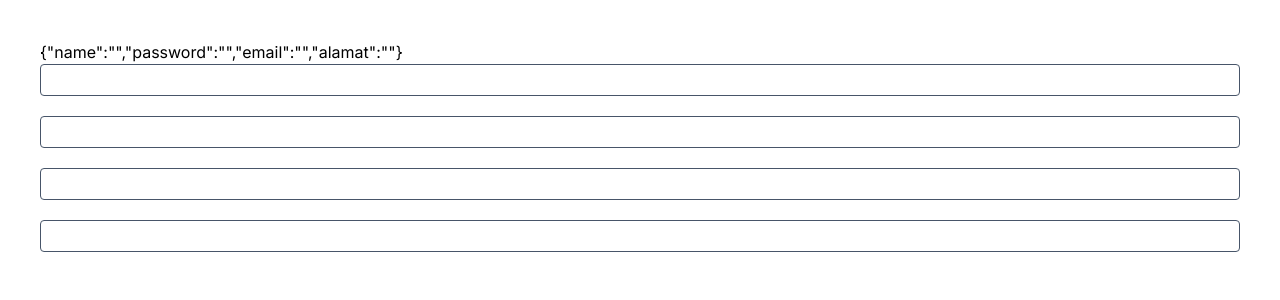
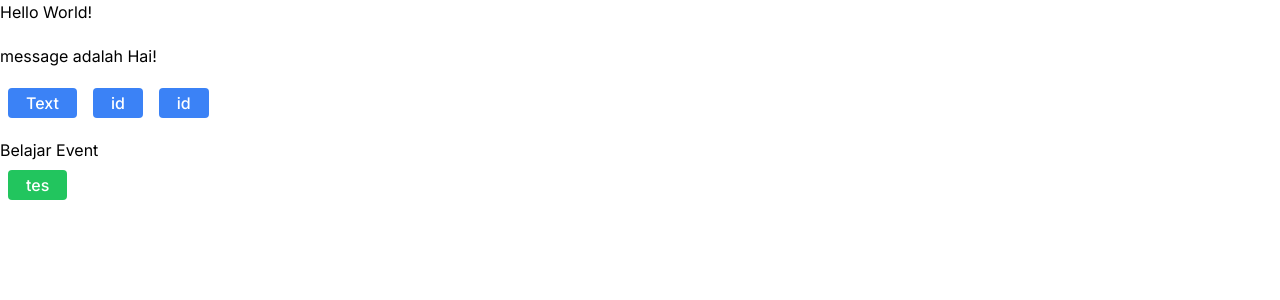
Before and after one commit to Rayyasa/belajar-frontend-nextjs, a Next.js app: page /event in a window 1280 px wide. Shown: the top 300 px of the page. Built offline with nearby package versions, Linux system fonts and the light colour scheme.

Commit message:
belajar react hook with pak ihsan

```diff
--- /dev/null
+++ b/app/belajar-Hook/Materi/UseEffect.tsx
@@ -0,0 +1,48 @@
+"use client";
+import { useEffect, useState,useRef } from "react";
+import InputText from "@/app/components/Latihan1";
+import Button from "@/app/components/Latihan2";
+export const BelajarEffect = () => {
+  let [message, setMessage] = useState("UseEffect belum berjalan");
+  let [count, setCount] = useState(0);
+  let [change, setChange] = useState(false);
+  let [currentTime, setCurrentTime] = useState(new Date());
+  useEffect(() => {
+    setCount((c) => c + 1)
+    const intervalId = setInterval(() => {
+      setCurrentTime(new Date());
+    }, 1000);
+    return () => {
+      clearInterval(intervalId);
+      console.log("UseEffect sudah berjalan");
+    };
+  },[message,change, currentTime]);
+  return (
+    <section>
+      <p>UseEffect Berjalan : {count}</p>
+      <p>{change ? "sudah" : "belum"}</p>
+      <p>{currentTime.toLocaleTimeString()}</p>
+      <div className="text-red-500 font-bold">{message}</div>
+      <InputText
+        value={message}
+        id="text"
+        name="text"
+        onChange={(e) => {
+          setMessage(e.target.value)
+        }}
+      />
+
+      <Button
+        title="ubah change"
+        colorSchema="red"
+        variant="solid"
+        onClick={() => {
+          setChange(!change)
+        }}
+      />
+
+
+
+    </section>
+  );
+};
--- /dev/null
+++ b/app/belajar-Hook/Materi/UseRef.tsx
@@ -0,0 +1,55 @@
+"use client";
+import { useRef } from "react";
+import Button from "@/app/components/Latihan2";
+import InputText from "@/app/components/Latihan1";
+
+export const BelajaruseReff = () => {
+  const targetAbout = useRef<HTMLDivElement>(null);
+
+  const scrollToAbout = () => {
+    targetAbout.current?.scrollIntoView({
+      behavior: "smooth",
+      block: "start",
+    })
+  };
+
+  const mouseEnter = () => {
+    const text = document.createElement("div");
+    text.className = "text-white bg-red-500 p-2";
+    const textnode = document.createTextNode('Selamat datang');
+    text.appendChild(textnode);
+    targetAbout.current?.appendChild(text);
+  };
+
+
+
+  return (
+    <section className="h-screen w-screen">
+      <nav className="h-[50px]">
+        <Button colorSchema="blue" variant="solid" title="Home" />
+        <Button colorSchema="red" variant="solid" title="Content" />
+        <Button
+          colorSchema="green"
+          variant="solid"
+          title="About"
+          onClick={scrollToAbout}
+        />
+      </nav>
+      <section className="h-[90%] overflow-auto">
+        <div className="min-h-screen bg-red-500 flex items-center justify-center">
+          <h1 className="text-white">Home </h1>
+        </div>
+        <div className="min-h-screen bg-blue-500 flex items-center justify-center">
+          <h1 className="text-white">Content </h1>
+        </div>
+        <div
+        onMouseEnter={mouseEnter}
+          ref={targetAbout}
+          className="min-h-screen bg-yellow-500 flex items-center justify-center"
+        >
+          <h1 className="text-white">About </h1>
+        </div>
+      </section>
+    </section>
+  );
+};
--- /dev/null
+++ b/app/belajar-Hook/page.tsx
@@ -0,0 +1,11 @@
+"use client";
+import { BelajarEffect } from "./Materi/UseEffect";
+import { BelajaruseReff } from "./Materi/UseRef";
+const Page = () => {
+  return (
+    <>
+      <BelajaruseReff />
+    </>
+  );
+};
+export default Page;
--- /dev/null
+++ b/app/components/Form Handle/Select.tsx
@@ -0,0 +1,57 @@
+import clsx from "clsx";
+import { ChangeEvent } from "react";
+
+type Variant = "solid" | "outline";
+type ColorSchema = "blue" | "red" | "green";
+
+interface ButtonProps {
+  options: { value: string | number; label: string }[];
+  name: string;
+  isError?: boolean;
+  messageError?: string;
+  id: string;
+  value: string | number | null;
+  onChange: (e: ChangeEvent<HTMLSelectElement>) => void;
+}
+
+const Select: React.FC<
+  ButtonProps & React.SelectHTMLAttributes<HTMLSelectElement>
+> = ({
+  options,
+  value,
+  name,
+  id,
+  messageError = "wajib di isi",
+  isError = false,
+  ...props
+}) => {
+  return (
+    <section>
+      <select
+        value={value}
+        name={name}
+        id={id}
+        className={clsx(`w-full h-8 border rounded px-2`, {
+          "border-red-500 border-2": isError,
+          "border-gray-700": !isError,
+        })}
+        {...props}
+      >
+        {!!value === false && <option>Pilih</option>}
+        {options?.map((option, index) => (
+          <option key={index} value={option.value}>
+            {option.label}
+          </option>
+        ))}
+      </select>
+      {isError ? (
+        <p className="text-red-500 font-bold">{messageError}</p>
+      ) : (
+        <></>
+      )}
+    </section>
+  );
+};
+
+
+export default Select;
--- /dev/null
+++ b/app/components/module/belajar.tsx
@@ -0,0 +1,21 @@
+import Button from "../Latihan2";
+
+interface BelajarProps {
+  handleSubmit: (a:number, b: string) => void;
+}
+
+const BelajarEvent : React.FC<BelajarProps> = ({handleSubmit}) => {
+  return (
+    <section>
+      <h1>Belajar Event</h1>
+      <Button
+        title="tes"
+        colorSchema="green"
+        onClick={()=> {
+          handleSubmit(200,'Ilham')
+        }}
+      />
+    </section>
+  );
+};
+export default BelajarEvent;
--- a/app/event/page.tsx
+++ b/app/event/page.tsx
@@ -2,6 +2,7 @@
 import { useState,ChangeEvent } from "react";
 import Button from "../components/Latihan2";
 import InputText from "../components/Latihan1";
+import BelajarEvent from "../components/module/belajar";
 
 // const Home = () => {
 //   let [message, setMessage] = useState("hai"); // jika string, dengan data awal "hai"
@@ -49,60 +50,122 @@ import InputText from "../components/Latihan1";
 
 
 
+// const Home = () => {
+//   let [message, setMessage] = useState("hai"); // jika string, dengan data awal "hai"
+//   let [count, setCount] = useState(0); // jika number , dengan data awal 0
+
+//   let [payload, setPayload] = useState({
+//     name: "",
+//     password: "",
+//     email : "",
+//     alamat : ""
+//   });
+
+//   const handleChange = (event: ChangeEvent<any>) => {
+//     setPayload(() => {
+//       return {
+//         ...payload,
+//         [event.target.name]: event.target.value,
+//       };
+//     });
+//   };
+//   console.log('Data', payload);
+//   return (
+//     <main className="space-y-5 p-10">
+//       {JSON.stringify(payload)}
+
+//     <InputText
+//         id="name"
+//         name="name"
+//         placeholder="name"
+//         value={payload.name}
+//           onChange={(event) => {
+//             console.log('Event', event.target.value);
+//             setPayload(() => {
+//               return {
+//                 ...payload,
+//                 name: event.target.value
+//               }
+//             })
+//           }}
+//         />
+//       <InputText
+//         id="name"
+//         name="name"
+//         value={payload.name}
+//         onChange={handleChange}
+//       />
+//       <InputText
+//         id="password"
+//         name="password"
+//         value={payload.password}
+//         onChange={handleChange}
+//       />
+//        <InputText
+//         id="email"
+//         name="email"
+//         value={payload.email}
+//         onChange={(e:ChangeEvent)=> {
+//           handleChange(e)
+//         }}
+//       />
+//        <InputText
+//         id="alamat"
+//         name="alamat"
+//         value={payload.alamat}
+//         onChange={(e :ChangeEvent)=> {
+//           handleChange(e)
+//         }}
+//       />
+//     </main>
+//   );
+// };
+
+// export default Home;
+
 const Home = () => {
-  let [message, setMessage] = useState("hai"); // jika string, dengan data awal "hai"
-  let [count, setCount] = useState(0); // jika number , dengan data awal 0
+  let [message, setMessage] = useState('Hai!');
+  let [count, setCount] = useState(0);
 
-  let [payload, setPayload] = useState({
-    name: "",
-    password: "",
-    email : "",
-    alamat : ""
-  });
-
-  const handleChange = (event: ChangeEvent<HTMLInputElement>) => {
-    setPayload(() => {
-      return {
-        ...payload,
-        [event.target.name]: event.target.value,
-      };
-    });
-  };
+  const handleSubmit = (id:number, nama: string) => {
+    alert(`id adalah ${id} dengan nama ${nama} `)
+  }
 
   return (
-    <main className="space-y-5 p-10">
-      {JSON.stringify(payload)}
+    <main className="space-y-5">
+      <h1>Hello World!</h1>
+      <p>message adalah {message}</p>
+        <Button
+          title="Text"
+          colorSchema="blue"
+          variant="solid"
+          onClick={() => {
+            setMessage('Hello!');
+          }}
+        />
 
-      <InputText
-        id="name"
-        name="name"
-        value={payload.name}
-        onChange={handleChange}
-      />
-      <InputText
-        id="password"
-        name="password"
-        value={payload.password}
-        onChange={handleChange}
-      />
-       <InputText
-        id="email"
-        name="email"
-        value={payload.email}
-        onChange={(e)=> {
-          handleChange(e)
-        }}
-      />
-       <InputText
-        id="alamat"
-        name="alamat"
-        value={payload.alamat}
-        onChange={(e)=> {
-          handleChange(e)
-        }}
-      />
+        <Button
+          title="id"
+          variant="solid"
+          colorSchema="blue"
+          onClick={() => {
+            handleSubmit(10, 'Rayya')
+          }}
+        />
+
+        <Button
+          title="id"
+          variant="solid"
+          colorSchema="blue"
+          onClick={() => {
+            handleSubmit(100, 'Yasa')
+          }}
+        />
+        <BelajarEvent handleSubmit={handleSubmit}/>
     </main>
-  );
+  )
+
+
+
 };
-
 export default Home;
```
